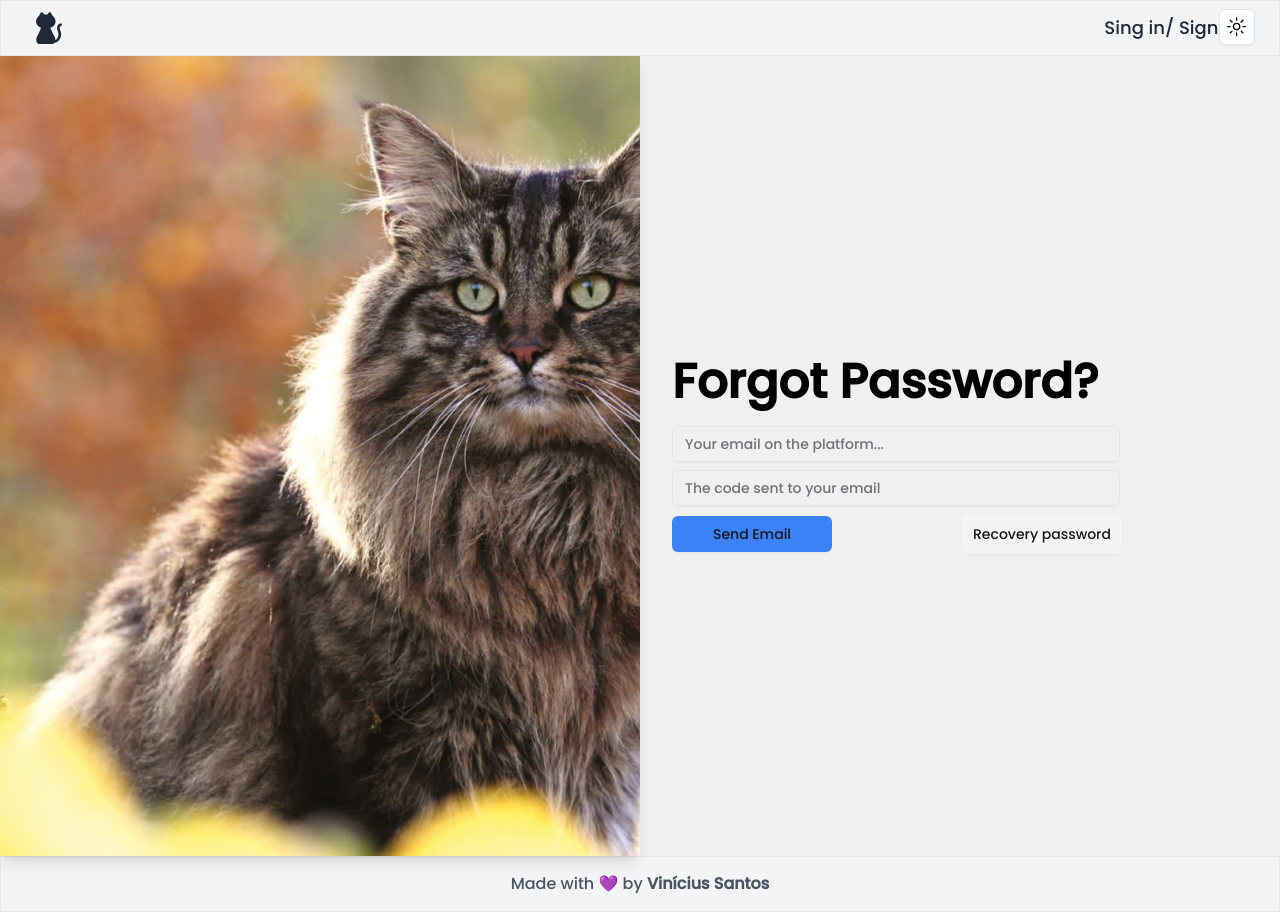
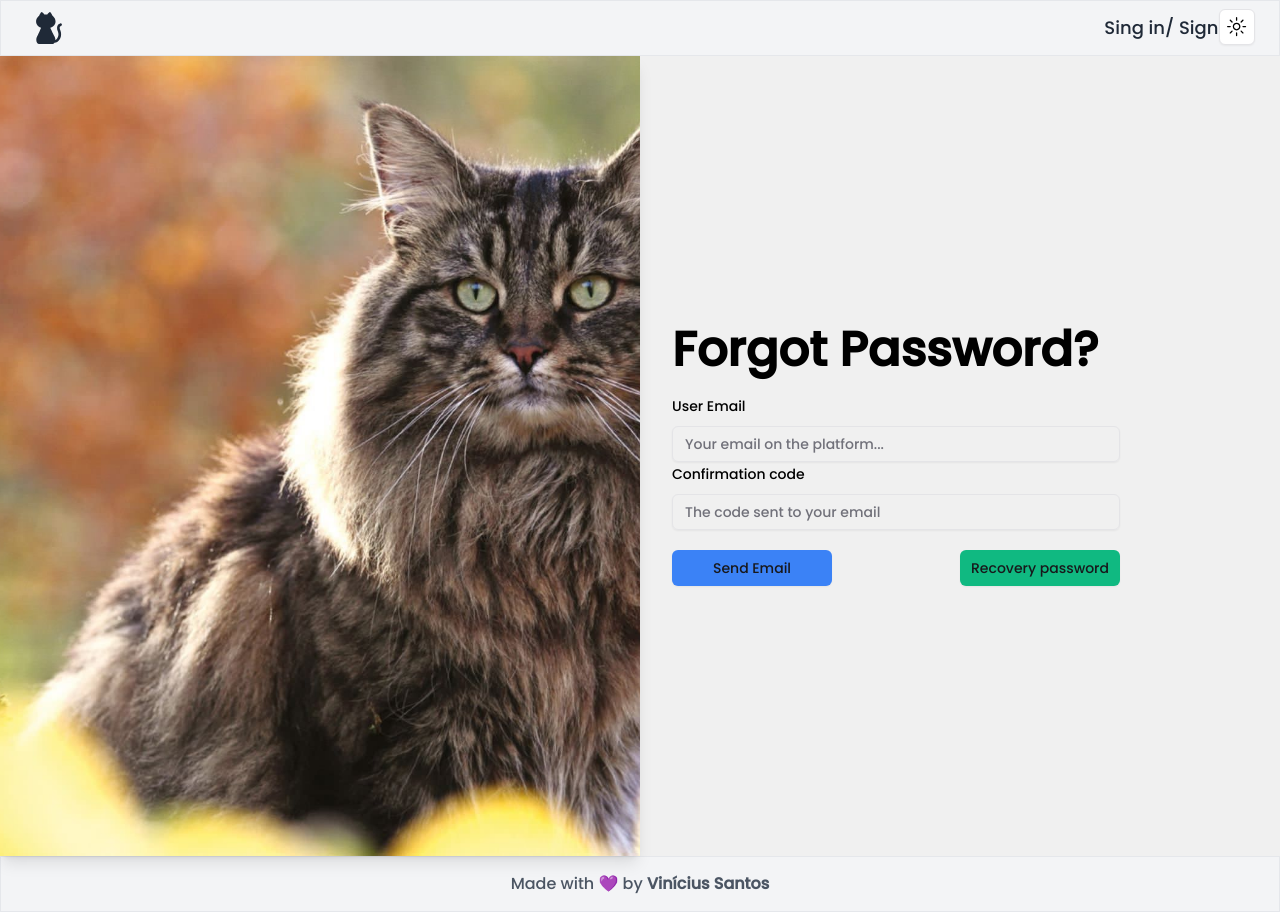
Before and after one commit to vsantos1711/cats-app, a Next.js app: page /en/login/recovery in a window 1280 px wide. Built offline with nearby package versions, Linux system fonts and the light colour scheme.

Commit message:
chore: create recovery form using shadcnui

```diff
--- a/src/app/[locale]/login/recovery/page.tsx
+++ b/src/app/[locale]/login/recovery/page.tsx
@@ -1,33 +1,34 @@
 import Image from "next/image";
 import registerCat from "@/assets/img/cat-eight.jpg";
-import { useTranslations } from "next-intl";
-import RecoveryAccountForm from "@/components/RecoveryAccountForm";
+import RecoveryForm from "@/components/recoveryForm";
+import {
+  NextIntlClientProvider,
+  useMessages,
+  useTranslations,
+} from "next-intl";
+import { pick } from "lodash";
 
 export default function RecoveryPage() {
   const t = useTranslations("RecoveryPage");
+  const messages = useMessages();
   return (
-    <div className="dark:bg-slate-700 min-h-screen dark:text-slate-100 transition duration-300">
+    <div className="min-h-screen transition duration-300 dark:bg-slate-700 dark:text-slate-100">
       <div className="flex w-full">
         <div className="relative h-screen md:w-1/2">
           <Image
             src={registerCat}
             alt="A golden cat"
             fill
-            className="object-cover animate-fade-in  dark:border-none shadow-lg"
+            className="object-cover shadow-lg animate-fade-in dark:border-none"
           />
         </div>
-        <div className="flex flex-col md:w-1/2 w-full p-8 gap-5 justify-center">
-          <h1 className="text-5xl font-semibold text-start w-full">
+        <div className="flex flex-col justify-center w-full gap-5 p-8 md:w-1/2">
+          <h1 className="w-full text-5xl font-semibold text-start">
             {t("title")}
           </h1>
-          <RecoveryAccountForm
-            labelOne={t("label-one")}
-            labelTwo={t("label-two")}
-            placeholderOne={t("placeholder-one")}
-            placeholderTwo={t("placeholder-two")}
-            textButton={t("button")}
-            textButtonTwo={t("button-two")}
-          />
+          <NextIntlClientProvider messages={pick(messages, "RecoveryPage")}>
+            <RecoveryForm />
+          </NextIntlClientProvider>
         </div>
       </div>
     </div>
--- a/src/components/RecoveryAccountForm.tsx
+++ /dev/null
@@ -1,72 +0,0 @@
-"use client";
-import { TRecoverySchema, recoverySchema } from "@/lib/types";
-import { Button } from "@/components/ui/button";
-import { Input } from "@/components/ui/input";
-import { zodResolver } from "@hookform/resolvers/zod";
-import { useForm } from "react-hook-form";
-
-type RecoveryAccountFormProps = {
-  labelOne: string;
-  labelTwo: string;
-  placeholderOne: string;
-  placeholderTwo: string;
-  textButton: string;
-  textButtonTwo: string;
-};
-
-export default function RecoveryAccountForm({
-  labelOne,
-  labelTwo,
-  placeholderOne,
-  placeholderTwo,
-  textButton,
-  textButtonTwo,
-}: RecoveryAccountFormProps) {
-  const {
-    register,
-    handleSubmit,
-    reset,
-    formState: { errors, isSubmitting },
-  } = useForm<TRecoverySchema>({
-    resolver: zodResolver(recoverySchema),
-  });
-
-  const onSubmit = async (data: TRecoverySchema) => {
-    // TODO: submit to server
-    // ...
-    await new Promise((resolve) => setTimeout(resolve, 1000));
-
-    reset();
-  };
-
-  return (
-    <form
-      onSubmit={handleSubmit(onSubmit)}
-      className="flex flex-col w-full gap-2"
-    >
-      <Input id="email" type="text" placeholder={placeholderOne} />
-      {errors.email && (
-        <p className="text-red-500">{`${errors.email.message}`}</p>
-      )}
-
-      <Input id="activationCode" type="text" placeholder={placeholderTwo} />
-      {errors.activationCode && (
-        <p className="text-red-500">{`${errors.activationCode.message}`}</p>
-      )}
-
-      <div className="flex items-center justify-between max-w-[450px]">
-        <Button type="submit" variant="primary" disabled={isSubmitting}>
-          {textButton}
-        </Button>
-        <Button
-          type="submit"
-          variant="secondary"
-          size="lg"
-          disabled={isSubmitting}
-        >
-          {textButtonTwo}
-        </Button>
-      </div>
-    </form>
-  );
-}
--- /dev/null
+++ b/src/components/recoveryForm.tsx
@@ -0,0 +1,81 @@
+"use client";
+import {
+  Form,
+  FormControl,
+  FormField,
+  FormItem,
+  FormLabel,
+  FormMessage,
+} from "@/components/ui/form";
+import { useTranslations } from "next-intl";
+import { Input } from "@/components/ui/input";
+import { Button } from "@/components/ui/button";
+import { TRecoverySchema, recoverySchema } from "@/lib/types";
+
+import { zodResolver } from "@hookform/resolvers/zod";
+import { useForm } from "react-hook-form";
+import { Link } from "@/navigation";
+
+export default function LoginForm() {
+  const t = useTranslations("RecoveryPage");
+  const form = useForm<TRecoverySchema>({
+    resolver: zodResolver(recoverySchema),
+  });
+
+  const onSubmit = async (data: TRecoverySchema) => {
+    // TODO: submit to server
+    // ...
+    await new Promise((resolve) => setTimeout(resolve, 3000));
+  };
+
+  return (
+    <Form {...form}>
+      <form onSubmit={form.handleSubmit(onSubmit)}>
+        <div className="mb-5">
+          <FormField
+            control={form.control}
+            name="email"
+            render={({ field }) => (
+              <FormItem>
+                <FormLabel>{t("label-one")}</FormLabel>
+                <FormControl>
+                  <Input
+                    type="email"
+                    placeholder={t("placeholder-one")}
+                    {...field}
+                  />
+                </FormControl>
+                <FormMessage />
+              </FormItem>
+            )}
+          />
+          <FormField
+            control={form.control}
+            name="activationCode"
+            render={({ field }) => (
+              <FormItem>
+                <FormLabel>{t("label-two")}</FormLabel>
+                <FormControl>
+                  <Input placeholder={t("placeholder-two")} {...field} />
+                </FormControl>
+                <FormMessage />
+              </FormItem>
+            )}
+          />
+        </div>
+        <div className="flex items-center justify-between max-w-md">
+          <Button type="submit" disabled={form.formState.isSubmitting}>
+            {t("button")}
+          </Button>
+          <Button
+            type="submit"
+            variant="tertiary"
+            disabled={form.formState.isSubmitting}
+          >
+            {t("button-two")}
+          </Button>
+        </div>
+      </form>
+    </Form>
+  );
+}
--- a/src/lib/types.ts
+++ b/src/lib/types.ts
@@ -20,13 +20,13 @@ export const registerSchema = z
 export type TRegisterSchema = z.infer<typeof registerSchema>;
 
 export const loginSchema = z.object({
-  username: z.string().default(""),
-  password: z.string().default(""),
+  username: z.string(),
+  password: z.string(),
 });
 export type TLoginSchema = z.infer<typeof loginSchema>;
 
 export const recoverySchema = z.object({
-  email: z.string().email().default(""),
-  activationCode: z.string().default(""),
+  email: z.string().email(),
+  activationCode: z.string(),
 });
 export type TRecoverySchema = z.infer<typeof recoverySchema>;
```
